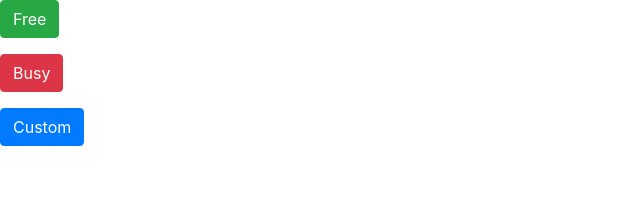
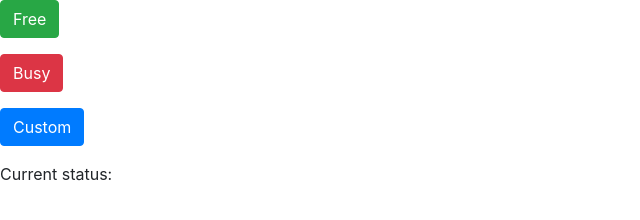
Before and after one commit to badel89/do-not-disturb, a website: page public/status.html in a window 1280 px wide. Shown: the whole page, without its empty margins (0-640 px from the left). Drawn offline with nearby package versions, Linux system fonts and the light colour scheme; no server answers.

Commit message:
added message to make it a little more obvious it's your current status

```diff
--- a/public/status.html
+++ b/public/status.html
@@ -90,7 +90,7 @@
         <p><button type="button" class="btn btn-success setFree">Free</button></p>
         <p><button type="button" class="btn btn-danger setBusy">Busy</button></p>
         <p><button type="button" class="btn btn-primary" onclick="showCustomModal()">Custom</button></p>
-        <p><div id="current-status" class="curStatus"></div></p>
+        <p>Current status:<div id="current-status" class="curStatus"></div></p>
     </div>
 
     <!-- Custom status modal content -->
```
